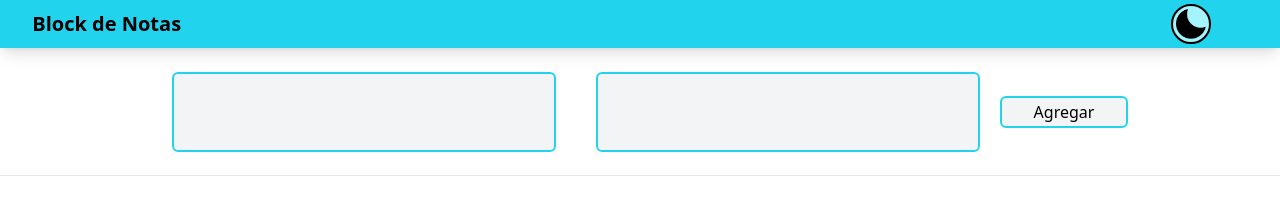
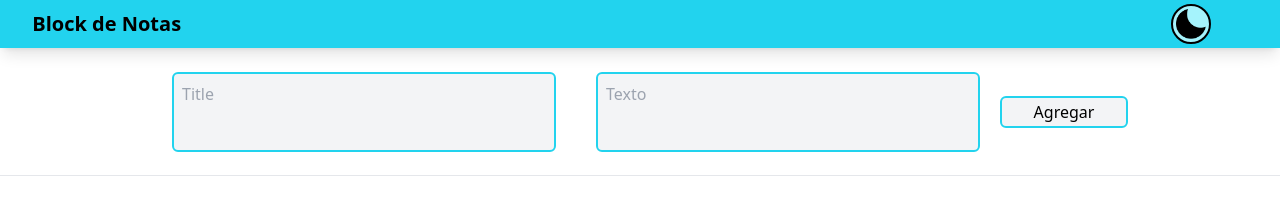
Before and after one commit to JMCA2805/Block_de_Notas_App, a React (Vite) app: page / in a window 1280 px wide. Shown: the top 202 px of the page. Built offline with nearby package versions, Linux system fonts and the light colour scheme.

Commit message:
Agregando PlaceHolder

```diff
--- a/src/components/Task.jsx
+++ b/src/components/Task.jsx
@@ -151,12 +151,14 @@ class TaskList extends Component {
         >
           <textarea
             id="titleInput"
+            placeholder="Title"
             value={titleInputValue}
             onChange={this.handleTitleInputChange}
             className="resize-none mx-5 w-96 h-20 text-justify p-2 rounded-md border-2 border-cyan-400 bg-gray-100 focus:border-blue-950 focus:bg-gray-200"
           />
           <textarea
             id="noteInput"
+            placeholder="Texto"
             value={noteInputValue}
             onChange={this.handleNoteInputChange}
             className="resize-none mx-5 w-96 h-20 text-justify p-2 rounded-md border-2 border-cyan-400 bg-gray-100 focus:border-blue-950 focus:bg-gray-200"
```
